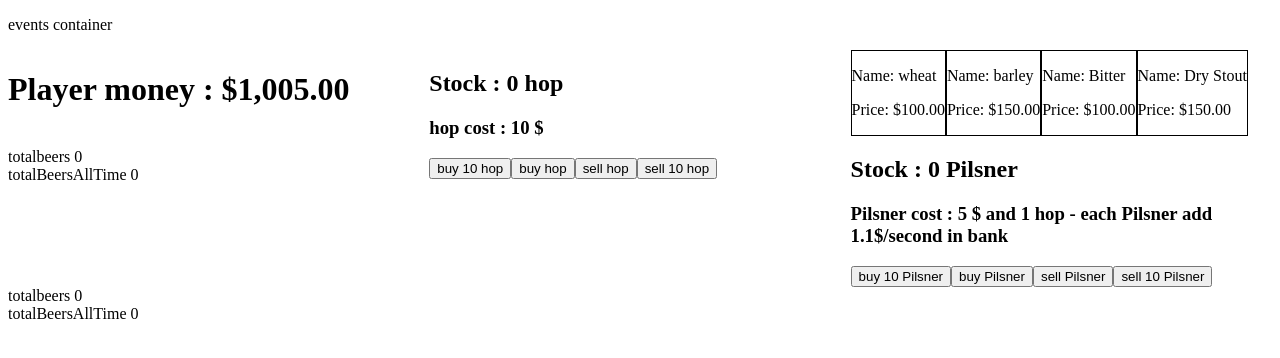
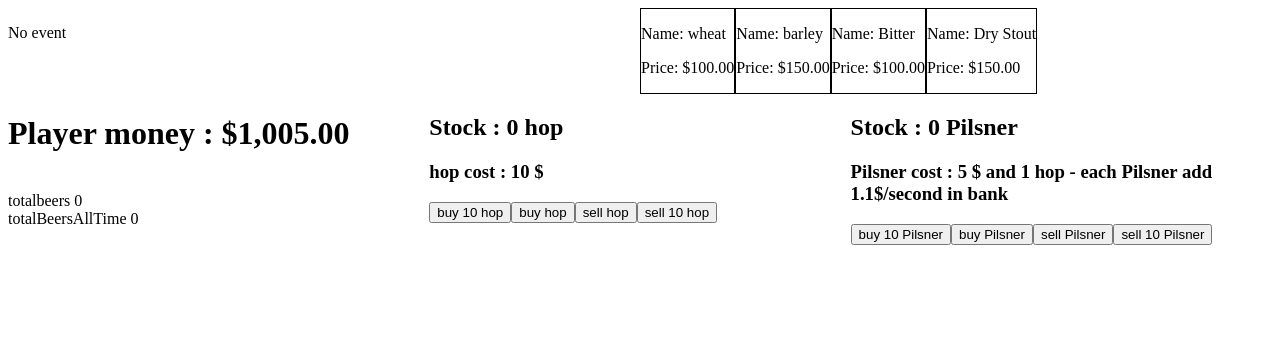
Before and after one commit to emmanuel-franc/beerclick, an Angular app: page / in a window 1280 px wide. Shown: the top 358 px of the page. Built offline with nearby package versions, Linux system fonts and the light colour scheme.

Commit message:
review dom

```diff
--- a/src/app/app.component.html
+++ b/src/app/app.component.html
@@ -1,8 +1,12 @@
 <div>
+  <div class="col-6">
   <app-event [(player)]="player"></app-event>
+  </div>
+  <div class="col-6">
+    <app-upgrade [(player)]="player"></app-upgrade>
+  </div>
 </div>
 
-<app-upgrade [(player)]="player"></app-upgrade>
 
 <div class="col-4">
   <h1>Player money : {{player.resources.money.qty | currency: 'USD': true}}</h1>
@@ -31,9 +35,3 @@
     </div>
   </div>
 </div>
-
-totalbeers
-{{totalBeers || 0}}
-<br>
-totalBeersAllTime
-{{totalBeersAllTime}}
--- a/src/app/app.component.scss
+++ b/src/app/app.component.scss
@@ -1,4 +1,9 @@
 .col-4 {
-    width: 33.33%;
-    float:left;
+  width: 33.33%;
+  float: left;
 }
+
+.col-6 {
+  width: 50%;
+  float: left;
+}
--- a/src/app/components/event/event.component.html
+++ b/src/app/components/event/event.component.html
@@ -1,4 +1,4 @@
 <div class="appEvent">
   <p *ngIf="chosenEvent">{{chosenEvent.message}} {{chosenEvent.action.loss}} {{chosenEvent.messageEndPart}}</p>
-  <p *ngIf="!chosenEvent">events container</p>
+  <p *ngIf="!chosenEvent">No event</p>
 </div>
```
